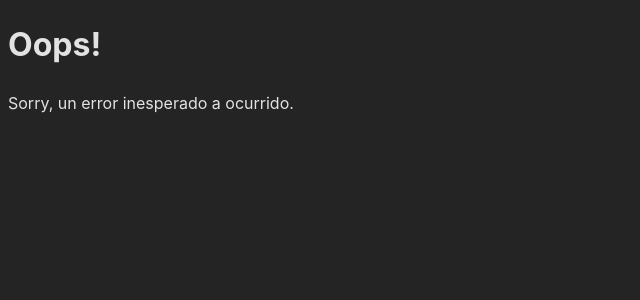
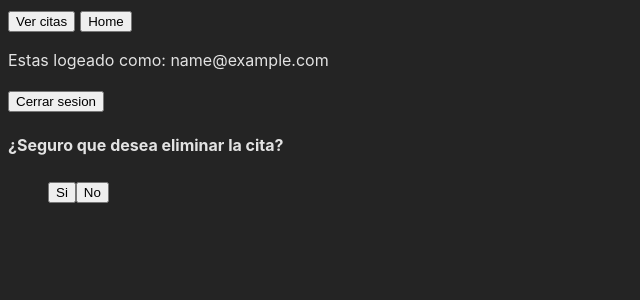
Before and after one commit to EstebanA1/proyectoISW, a React (Vite) app in the folder frontend/: page /citas/delete/1 in a window 1280 px wide. Shown: the top 300 px of the page, without its empty margins (0-640 px from the left). Built offline with nearby package versions, Linux system fonts and the light colour scheme; no server answers; sample sign-in values are in the browser's storage.

Commit message:
Se agrego la funcion para eliminar cita

```diff
--- a/frontend/src/main.jsx
+++ b/frontend/src/main.jsx
@@ -33,7 +33,7 @@ const router = createBrowserRouter([
         element: <CreateCita />,
       },
       {
-        path: '/citas/delete',
+        path: '/citas/delete/:id',
         element: <DeleteCita />,
       }
     ],
--- a/frontend/src/routes/Citas/Citas.jsx
+++ b/frontend/src/routes/Citas/Citas.jsx
@@ -23,8 +23,6 @@ const Citas = () => {
                 {citas.map((cita) => (
                     <li key={cita._id}>
                         <Link to={`${cita._id}`}>{cita.name}</Link>
-
-                        {/* <Link to="delete"> Eliminar</Link> */}
                     </li>
                 ))}
             </ul>
--- a/frontend/src/routes/Citas/DeleteCita.jsx
+++ b/frontend/src/routes/Citas/DeleteCita.jsx
@@ -5,13 +5,20 @@ import { deleteCita } from '../../services/cita.service';
 const DeleteCita = () => {
     const router = useNavigate();
     const { id } = useParams();
-    const [cita, setCita] = useState([]);
+    const [citaDeleted, setCitaDeleted] = useState(null);
 
     const borrarRegistro = async () => {
-        const res = await deleteCita(id);
-        setCita(res);
-        router('/citas');
+        try {
+            const res = await deleteCita(id);
+            if (res) {
+                setCitaDeleted(res);
+                router('/citas');
+            }
+        } catch (error) {
+            console.log('Error al borrar el registro:', error.response);
+        }
     }
+
 
     return (
         <>
@@ -24,4 +31,4 @@ const DeleteCita = () => {
     )
 }
 
-export default DeleteCita
+export default DeleteCita;
--- a/frontend/src/routes/Citas/DetailsCita.jsx
+++ b/frontend/src/routes/Citas/DetailsCita.jsx
@@ -25,6 +25,8 @@ const DetailsCita = () => {
                 <h5>Visita realizada: {cita.visitRealizated} </h5>
 
                 <button type="button" onClick={() => router('/citas')}>Volver</button>
+                <button type="button" onClick={() => router(`/citas/delete/${cita._id}`)}>Eliminar</button>
+                <button type="button" onClick={() => router('/citas/update')}>Modificar</button>
             </div>
         </>
     );
--- a/frontend/src/services/cita.service.js
+++ b/frontend/src/services/cita.service.js
@@ -59,5 +59,6 @@ export const deleteCita = async (id) => {
         return {};
     } catch (error){
         console.log(error);
+        console.log(error.response);
     }
 }
```
